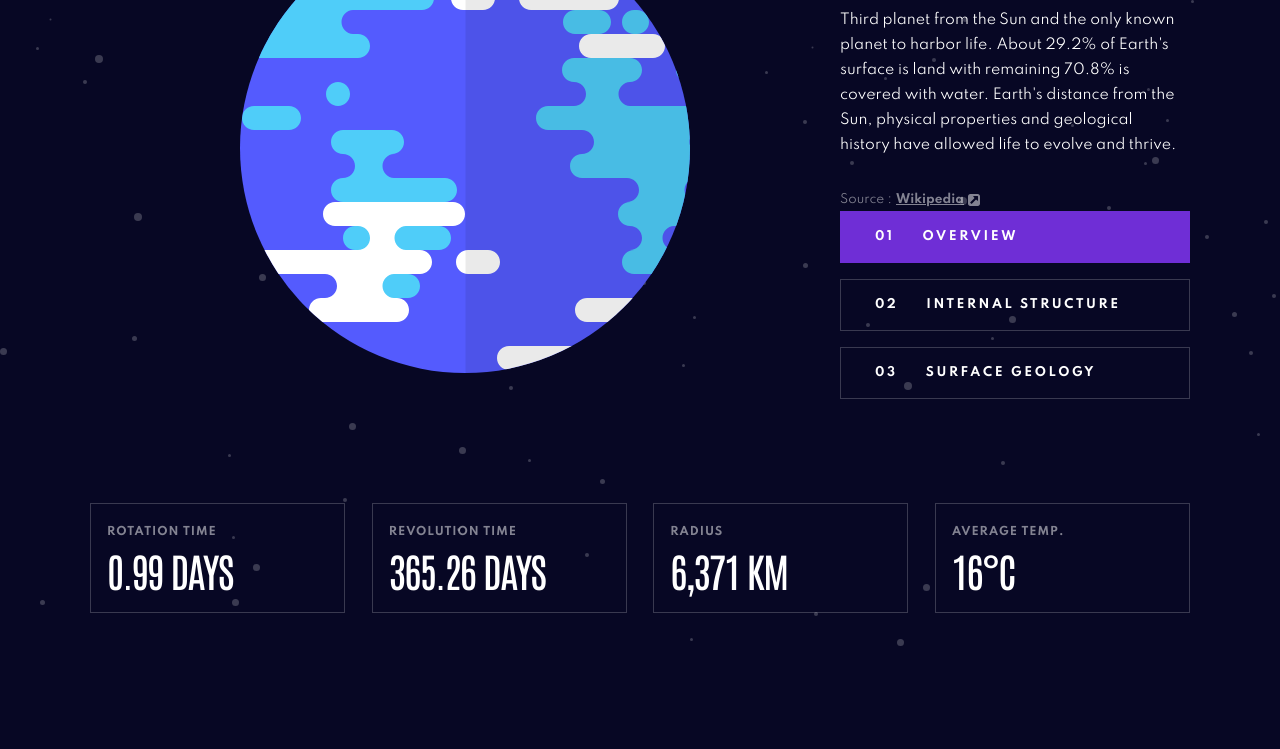
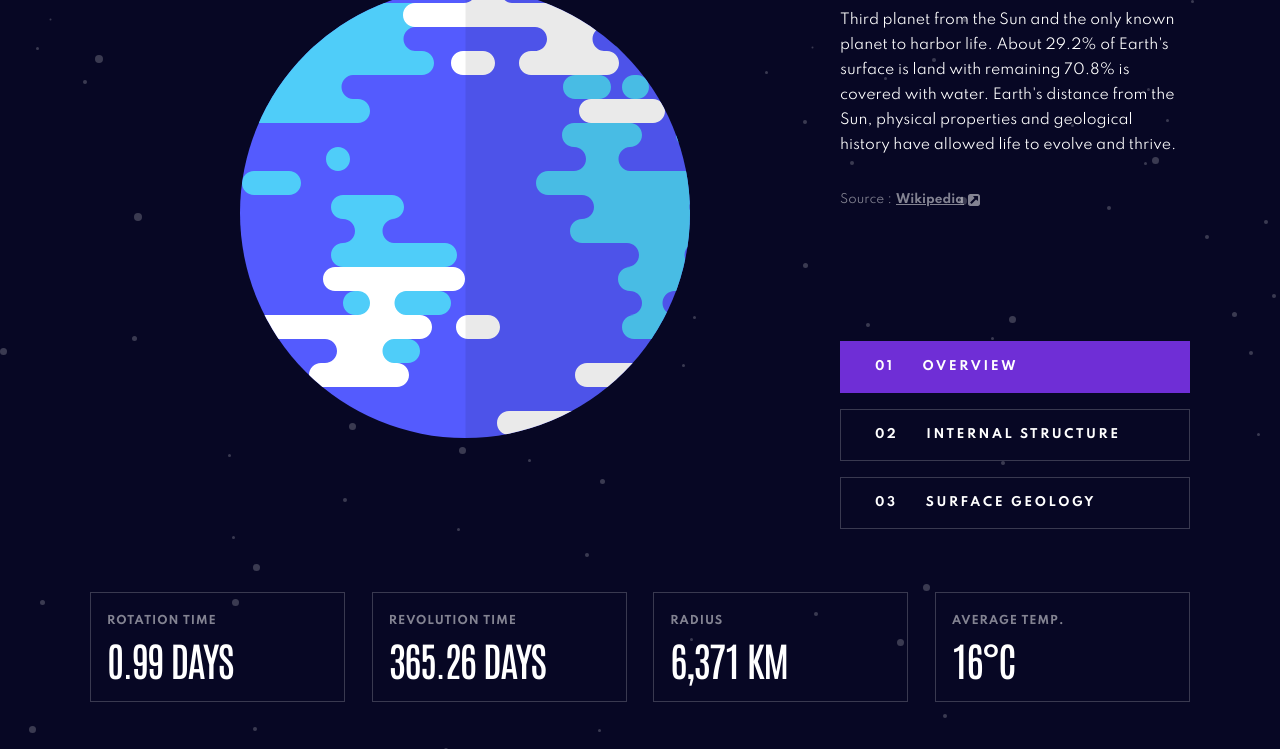
Before and after one commit to Andrparsons/planet-facts, a Gatsby site: page /Earth/ in a window 1280 px wide. Shown: the part 209-958 px from the top of the page. Before the commit the page ends 878 px from the top, so only its background shows below. Built offline with nearby package versions, Linux system fonts and the light colour scheme; Gatsby itself is replaced by a stand-in of ours.

Commit message:
layout sizing finishing touches

```diff
--- a/src/components/header.js
+++ b/src/components/header.js
@@ -14,7 +14,6 @@ const HeaderFlex = styled.div`
   display: flex;
   align-items: center;
   justify-content: space-between;
-  max-width: 1368px;
   margin: 0 1.5rem;
 
   @media (min-width: 700px) {
@@ -23,10 +22,6 @@ const HeaderFlex = styled.div`
 
   @media (min-width: 1000px) {
     flex-direction: row;
-  }
-
-  @media (min-width: 1416px) {
-    margin: 0 auto;
   }
 `;
 
--- a/src/components/layout.js
+++ b/src/components/layout.js
@@ -138,7 +138,7 @@ const Container = styled.main`
   }
 
   @media (min-width: 1100px) {
-    grid-template-rows: 1fr min-content min-content;
+    grid-template-rows: 460px repeat(2, 1fr);
     grid-template-columns: 1fr 350px;
     grid-template-areas:
       "image content"
@@ -182,7 +182,8 @@ const CardGroup = styled.div`
   }
 
   @media (min-width: 1100px) {
-    margin: 5.5rem 0 3.5rem 0;
+    margin: 0;
+    align-self: center;
   }
 `;
 
@@ -208,16 +209,23 @@ const ImageContainer = styled.div`
 `;
 
 const PlanetImage = styled.img`
-  max-width: 38.5%;
+  /* max-width: 38.5%; */
+  transform: translate(-50%, -50%) scale(0.385);
+  position: absolute;
+  top: 50%;
+  bottom: 50%;
   margin: 0 auto;
   height: auto;
 
   @media (min-width: 600px) {
-    max-width: 63.5%;
+    transform: translate(-50%, -50%) scale(0.635);
+    /* max-width: 63.5%; */
   }
 
   @media (min-width: 1100px) {
-    max-width: 100%;
+    transform: translate(-50%, -50%) scale(1);
+
+    /* max-width: 100%; */
   }
 `;
 
```
